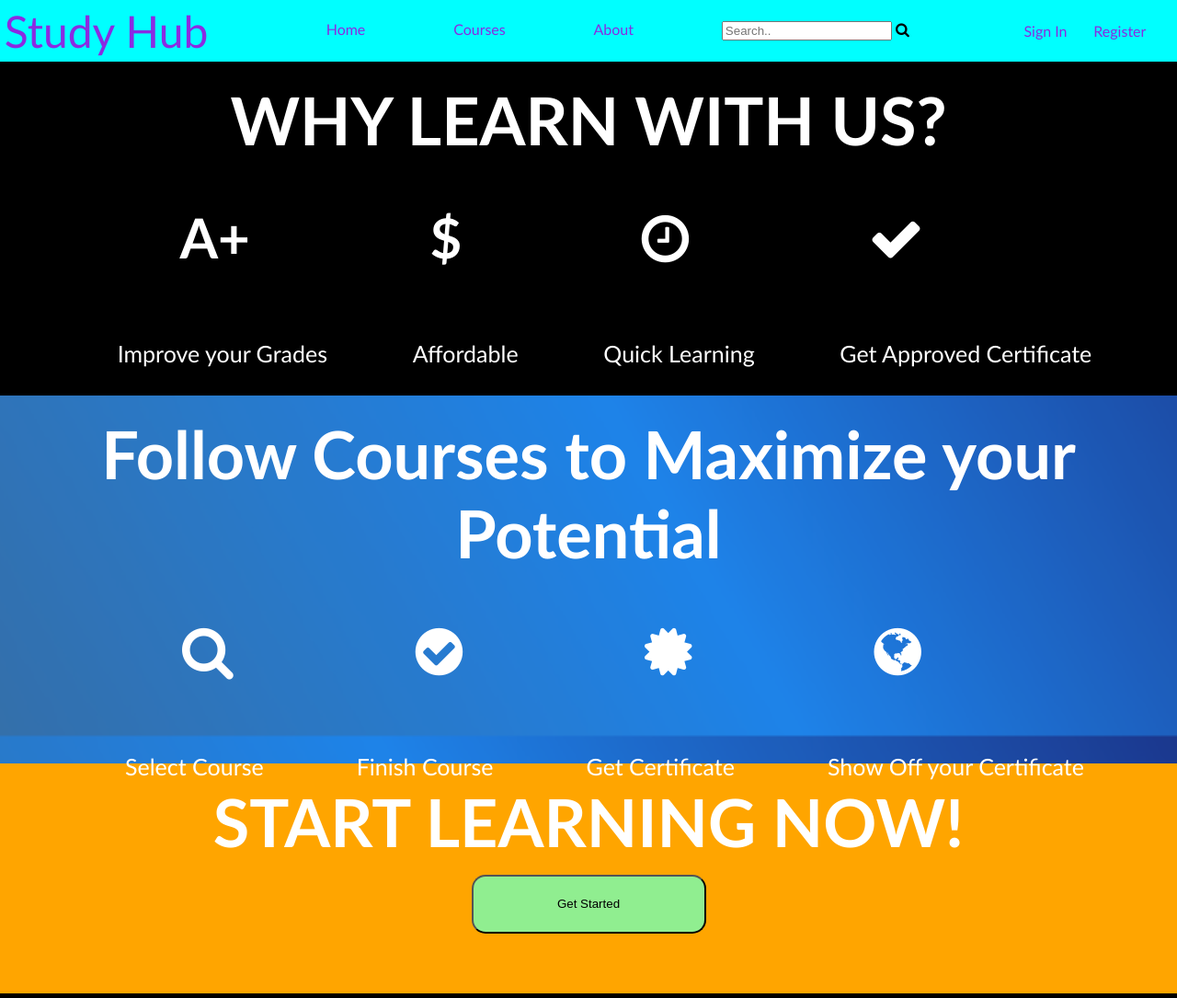
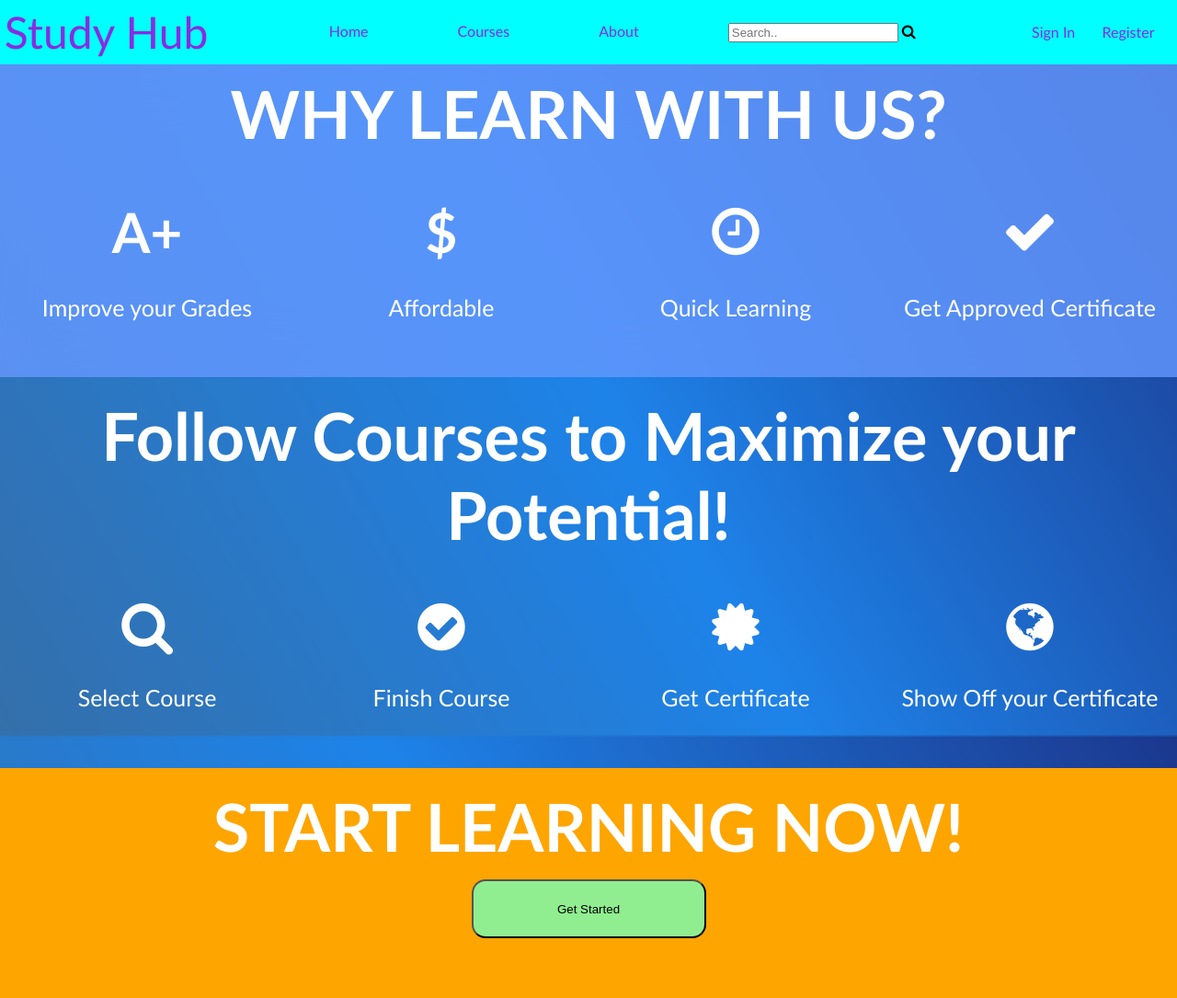
Before and after one commit to KennyRizky/TubesMIBD-PBW, a PHP site: template view/index.php in a window 1280 px wide. Shown: the whole page at 92% size. Run offline with PHP 8.4, Linux system fonts and the light colour scheme; the template is opened without the code that fills it, so the values that code supplies are empty.

Commit message:
index benerin

```diff
--- a/view/css/style.css
+++ b/view/css/style.css
@@ -17,6 +17,15 @@ body{
 #header{
     background-color:cyan;
     padding: 0.3em;
+    position: fixed;
+    top: 0;
+    width: 100%;
+    height: 60px;
+    z-index: 100;
+}
+
+#main{
+    margin-top: 60px;
 }
 
 .navbutton{
@@ -122,8 +131,9 @@ body{
 
 #home1{
     width: 100%;
-    height: 363px;
-    background-color: black;
+    height: 350px;
+    background-color:  rgba(102, 153, 255, 0.8);
+    backdrop-filter: blur(2rem);
 }
 .header1{
     color: white;
@@ -135,21 +145,20 @@ body{
 .header1Content{
     color: white;
     font-size: 40px;
-    display: flex;
-    justify-content: space-evenly;
-    padding-right: 80px;
+    display: grid;
+    grid-template-columns: 25% 25% 25% 25%;
+    align-items: center;
 }
 .header1Content1{
     color: white;
     font-size: 25px;
-    display: flex;
-    justify-content: space-evenly;
-    padding-left: 35px;
-
+    display: grid;
+    grid-template-columns: 25% 25% 25% 25%;
+    justify-content: center;
 }
 #home2{
     width: 100%;
-    height: 400px;
+    height: 425px;
 }
 #home3{
     width: 100%;
@@ -167,3 +176,9 @@ body{
     margin-top: 15px;
     background-color: lightgreen;
 }
+
+.indextext{
+    display: flex;
+    justify-content: center;
+    margin-bottom: 0.1em;
+}
--- a/view/index.php
+++ b/view/index.php
@@ -1,33 +1,35 @@
 <div id = "home1">
     <h1 class = "header1">WHY LEARN WITH US?</h1>
     <div class = "header1Content">
-        <h2>A+</h2>
-        <h2 >$</h2>
-        <h2><i class="fa fa-clock-o"></i></h2>
-        <h2><i class="fa fa-check"></i></h2>
+        <h2 class="indextext">A+</h2>
+        <h2 class="indextext">$</h2>
+        <h2 class="indextext"><i class="fa fa-clock-o"></i></h2>
+        <h2 class="indextext"><i class="fa fa-check"></i></h2>
     </div>
     <div class = "header1Content1">
-        <p>Improve your Grades</p>
-        <p>Affordable</p>
-        <p>Quick Learning</p>
-        <p>Get Approved Certificate</p>
+        <p class="indextext">Improve your Grades</p>
+        <p class="indextext">Affordable</p>
+        <p class="indextext">Quick Learning</p>
+        <p class="indextext">Get Approved Certificate</p>
     </div>
 </div>
+
 <div id = "home2">
-    <h1 class = "header1">Follow Courses to Maximize your Potential</h1>
+    <h1 class = "header1">Follow Courses to Maximize your Potential!</h1>
     <div class = "header1Content">
-        <h2><i class="fa fa-search"></i></h2>
-        <h2><i class="fa fa-check-circle"></i></h2>
-        <h2><i class="fa fa-certificate"></i></h2>
-        <h2><i class="fa fa-globe"></i></h2>
+        <h2 class="indextext"><i class="fa fa-search"></i></h2>
+        <h2 class="indextext"><i class="fa fa-check-circle"></i></h2>
+        <h2 class="indextext"><i class="fa fa-certificate"></i></h2>
+        <h2 class="indextext"><i class="fa fa-globe"></i></h2>
     </div>
     <div class = "header1Content1">
-        <p>Select Course</p>
-        <p>Finish Course</p>
-        <p>Get Certificate</p>
-        <p>Show Off your Certificate</p>
+        <p class="indextext">Select Course</p>
+        <p class="indextext">Finish Course</p>
+        <p class="indextext">Get Certificate</p>
+        <p class="indextext">Show Off your Certificate</p>
     </div>
 </div>
+
 <div id = "home3">
     <h1 class = "header1">START LEARNING NOW!</h1>
     <div id ="startBtn">
--- a/view/layout/layout.php
+++ b/view/layout/layout.php
@@ -28,7 +28,8 @@
 
 	</div>
 
-	<?php echo $content; ?>
-
+	<div id="main">
+		<?php echo $content; ?>
+	</div>
 </body>
 </html>
```
Also changed, not shown: 2 other files.
